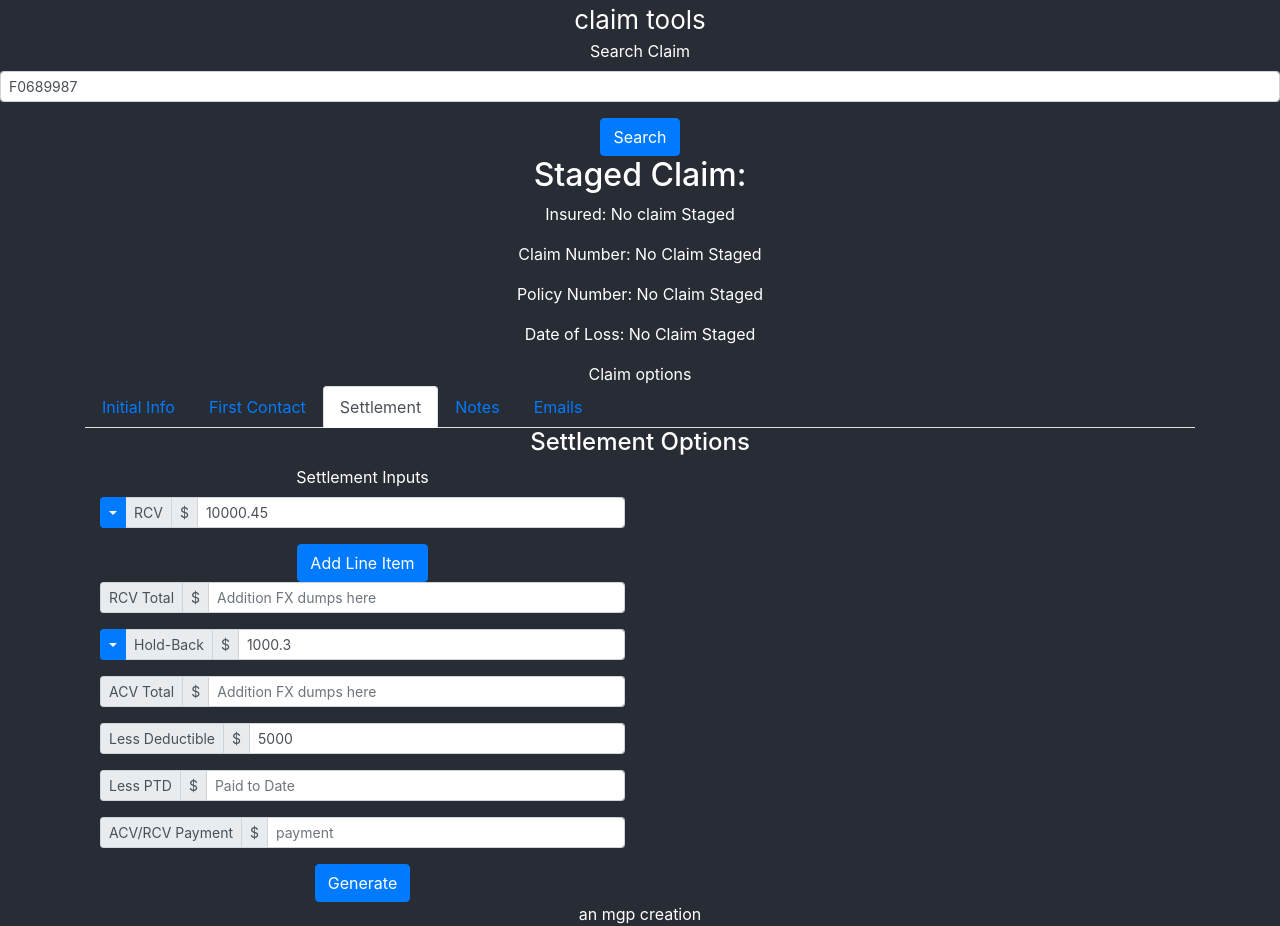
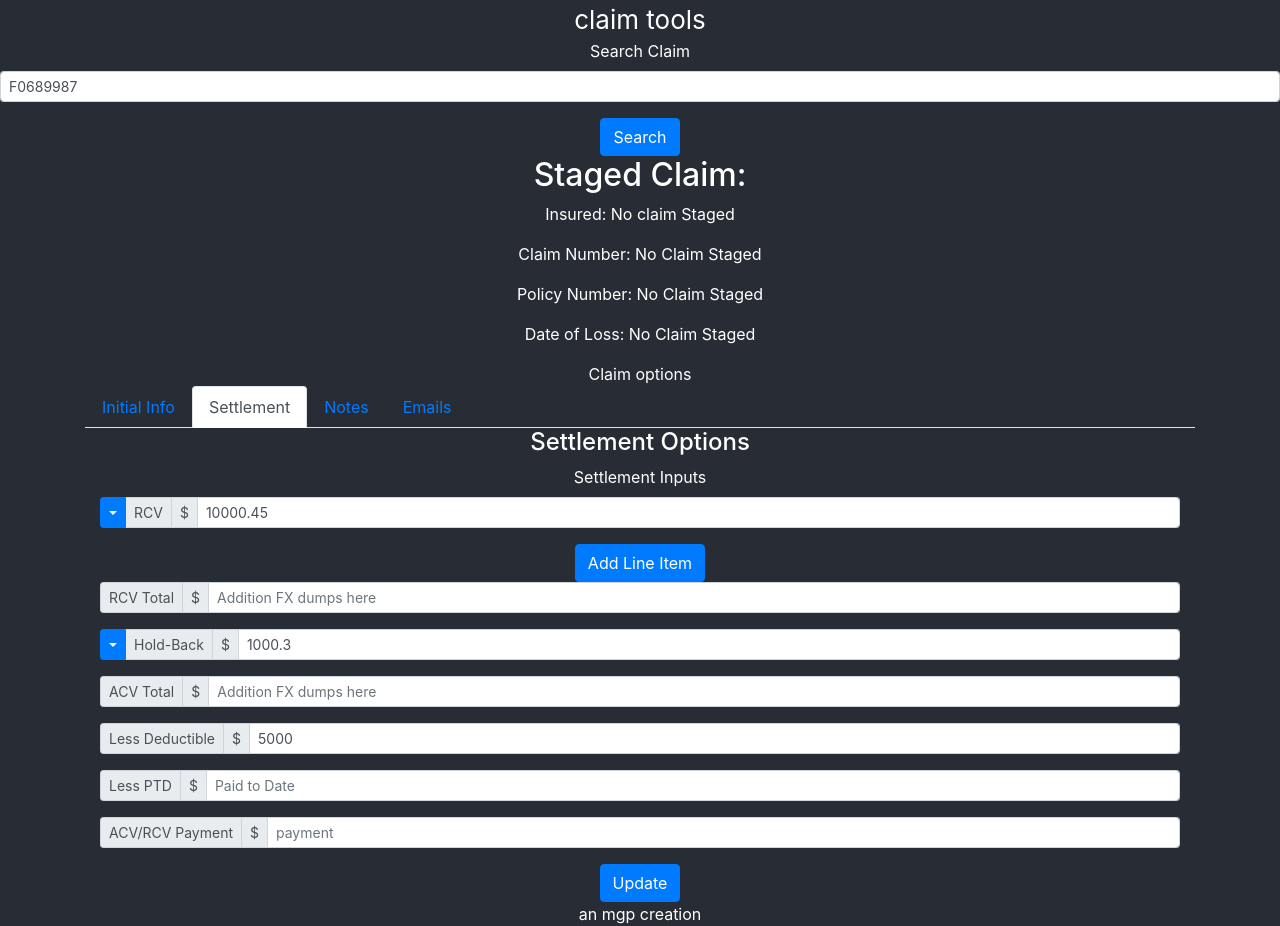
Before and after one commit to glennneiger/claim-tools, a React (Create React App) app in the folder claim-tools/: page / in a window 1280 px wide. Built offline with nearby package versions, Linux system fonts and the light colour scheme.

Commit message:
linked email comp to main state

```diff
--- a/claim-tools/src/comp/MainView.js
+++ b/claim-tools/src/comp/MainView.js
@@ -289,12 +289,6 @@ class MainView extends Component {
                                         toTitleCase={ this.toTitleCase }
                                     />
                                 </Tab>
-                                <Tab eventKey="firstContact" title="First Contact">
-                                    <InitialContact
-                                        claimNumber={ this.state.currentClaimNumber }
-                                        claimData={ this.state.currentClaimData }
-                                    />
-                                </Tab>
                                 <Tab eventKey="settlement" title="Settlement">
                                     <Settlement
                                         claimSettlementData={ this.state.currentSettlementData }
@@ -311,6 +305,7 @@ class MainView extends Component {
                                 </Tab>
                                 <Tab eventKey="emailTemplates" title="Emails">
                                     <Emails
+                                        claimData={ this.state.currentClaimData }
                                         claimSettlementData={ this.state.currentSettlementData }
                                     />
                                 </Tab>
--- a/claim-tools/src/comp/Settlement.js
+++ b/claim-tools/src/comp/Settlement.js
@@ -259,16 +259,11 @@ class Settlement extends Component {
                                     <Button
                                         variant="primary"
                                         type="submit" >
-                                        Generate
+                                        Update
                                     </Button>
                             </Form>
                     )}
                     </Formik>
-                    </Col>
-                    <Col sm={true}>
-                        <SettlementDocumentation
-                            claimData={ this.props.claimSettlementData }
-                        />
                     </Col>
                     </Row>
                 </Container>
```
